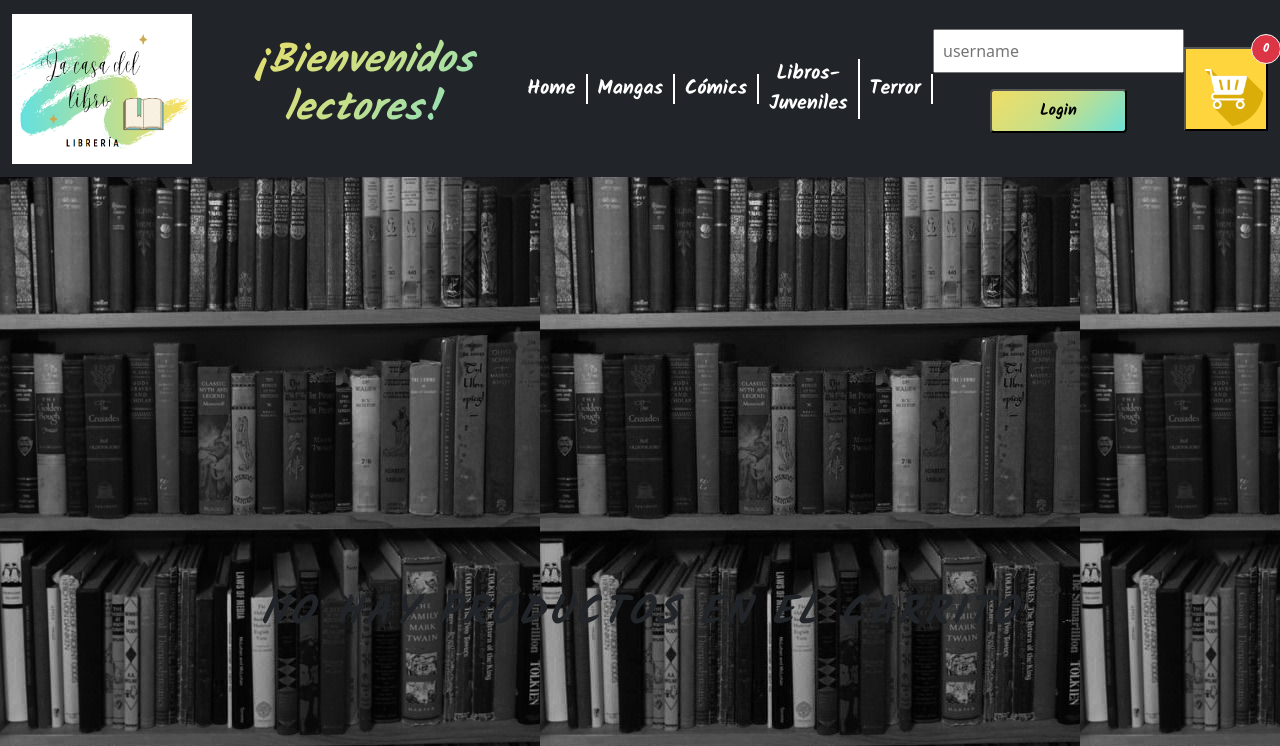
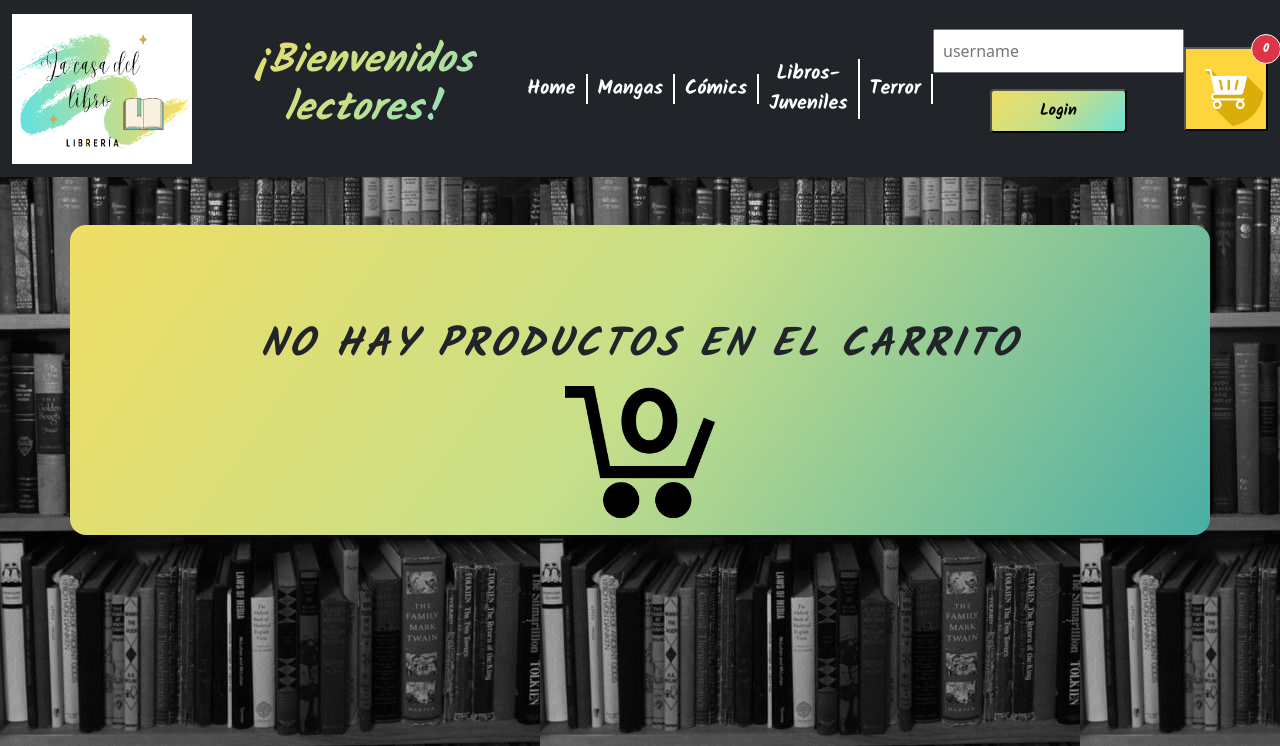
Before and after one commit to Allison1717/Proyecto-React, a React (Create React App) app: page /checkout in a window 1280 px wide. Shown: the top 746 px of the page. Built offline with nearby package versions, Linux system fonts and the light colour scheme.

Commit message:
PROYECTO FINAL

```diff
--- a/src/componentes/cartContainer/cartContainer.jsx
+++ b/src/componentes/cartContainer/cartContainer.jsx
@@ -11,7 +11,7 @@ function CartContainer() {
   const { cart, totalPrice, removeItem, clearCart } = useContext(cartContext);
   const [orderId, setOrderId] = useState(null);
   const navigateTo = useNavigate();
-
+/*
   async function handleCheckout(userData) {
     const items = cart.map((libros) => ({
       id: libros.id,
@@ -20,7 +20,6 @@ function CartContainer() {
       count: libros.count,
     }));
 
-    //1. modelo de orden de compra
     const order = {
       buyer: userData,
       items: items,
@@ -38,7 +37,22 @@ function CartContainer() {
         <p>El id de tu compra es: {orderId}</p>
       </div>
     );
-
+    */
+    if (cart.length === 0) {
+      return (
+        <div className="container bg-color text-align-center text-center rounded-4 mt-5 pt-3 pb-2 px-4">
+          <h1 className="cargando text-dark">
+            No hay productos en el carrito
+          </h1>
+          <img
+              src="/assets/carroVacio.png"
+              alt="limpiar"
+              width="150"
+              height="150"
+            />
+        </div>
+      );
+    }
   return (
 
     <>
--- a/src/componentes/checkout/Checkout.jsx
+++ b/src/componentes/checkout/Checkout.jsx
@@ -35,13 +35,13 @@ const Checkout = () => {
 
       const batch = writeBatch(db);
 
-      const ids = cart.map((toys) => toys.id);
-      const juguetesRef = query(
-        collection(db, "juguetes"),
+      const ids = cart.map((libros) => libros.id);
+      const librosRef = query(
+        collection(db, "products"),
         where(documentId(), "in", ids)
       );
-      const juguetesAddredToCartFromFirestore = await getDocs(juguetesRef);
-      const { docs } = juguetesAddredToCartFromFirestore;
+      const librosAddredToCartFromFirestore = await getDocs(librosRef);
+      const { docs } = librosAddredToCartFromFirestore;
 
       const outOfStock = [];
 
@@ -49,11 +49,11 @@ const Checkout = () => {
         const dataDoc = doc.data();
         console.log("dataDoc: ", dataDoc);
         const stockDb = dataDoc.stock;
-        const jugueteAddedToCart = cart.find((toys) => toys.id === doc.id);
-        const jugueteQuantity = jugueteAddedToCart.quantity;
+        const librosAddedToCart = cart.find((libros) => libros.id === doc.id);
+        const librosQuantity = librosAddedToCart.quantity;
 
-        if (stockDb >= jugueteQuantity) {
-          batch.update(doc.ref, { stock: stockDb - jugueteQuantity });
+        if (stockDb >= librosQuantity) {
+          batch.update(doc.ref, { stock: stockDb - librosQuantity });
         } else {
           outOfStock.push({ id: doc.id, ...dataDoc });
         }
@@ -75,7 +75,7 @@ const Checkout = () => {
         console.log(id);
         console.log("compra: ", objOrder);
       } else {
-        console.error("hay productos fuera de stock");
+        console.error("Hay LIBROS fuera de stock");
       }
     } catch (error) {
       console.error(error);
@@ -100,7 +100,7 @@ const Checkout = () => {
   if (orderId) {
     return (
       <>
-        <div className="contenedor bienvenida2 text-center">
+        <div className="contenedor bg-color text-align-center text-center">
           <h1 className="cargando text-dark">
             El id de su compra es: {orderId}
           </h1>
@@ -111,10 +111,16 @@ const Checkout = () => {
 
   if (cart.length === 0) {
     return (
-      <div className="contenedor bienvenida2 text-center">
-        <h1 className="cargando detalle text-dark">
+      <div className="container bg-color text-align-center text-center rounded-4 mt-5 pt-3 pb-2 px-4">
+        <h1 className="cargando text-dark">
           No hay productos en el carrito
         </h1>
+        <img
+            src="/assets/carroVacio.png"
+            alt="limpiar"
+            width="150"
+            height="150"
+          />
       </div>
     );
   }
--- a/src/componentes/checkout/checkout.css
+++ b/src/componentes/checkout/checkout.css
@@ -12,3 +12,18 @@
 .card{
     width: 50rem;
 }
+.cargando{
+    position: relative;
+    color: #FFF;
+    margin-top: 2em;
+    letter-spacing: 0.08em;
+    text-transform: uppercase
+  }
+.rueda {
+    border: 10px solid rgba(255, 255, 255, .3);
+    border-radius: 50%;
+    border-left-color: transparent;
+    width: 80px;
+    height: 80px;
+    animation: giro 10s linear infinite;
+  }
```
Also changed, not shown: public/assets/carroVacio.png (added).
